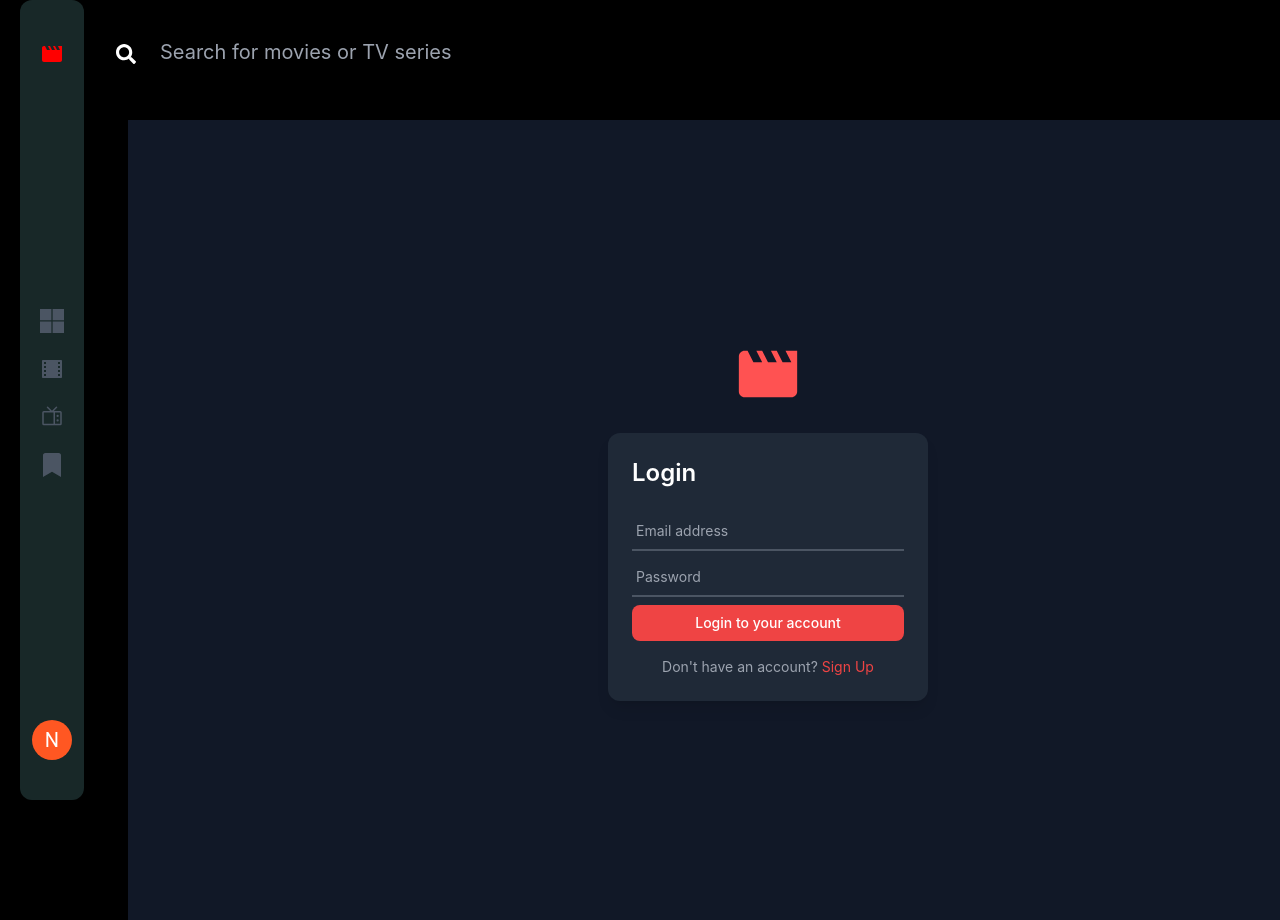
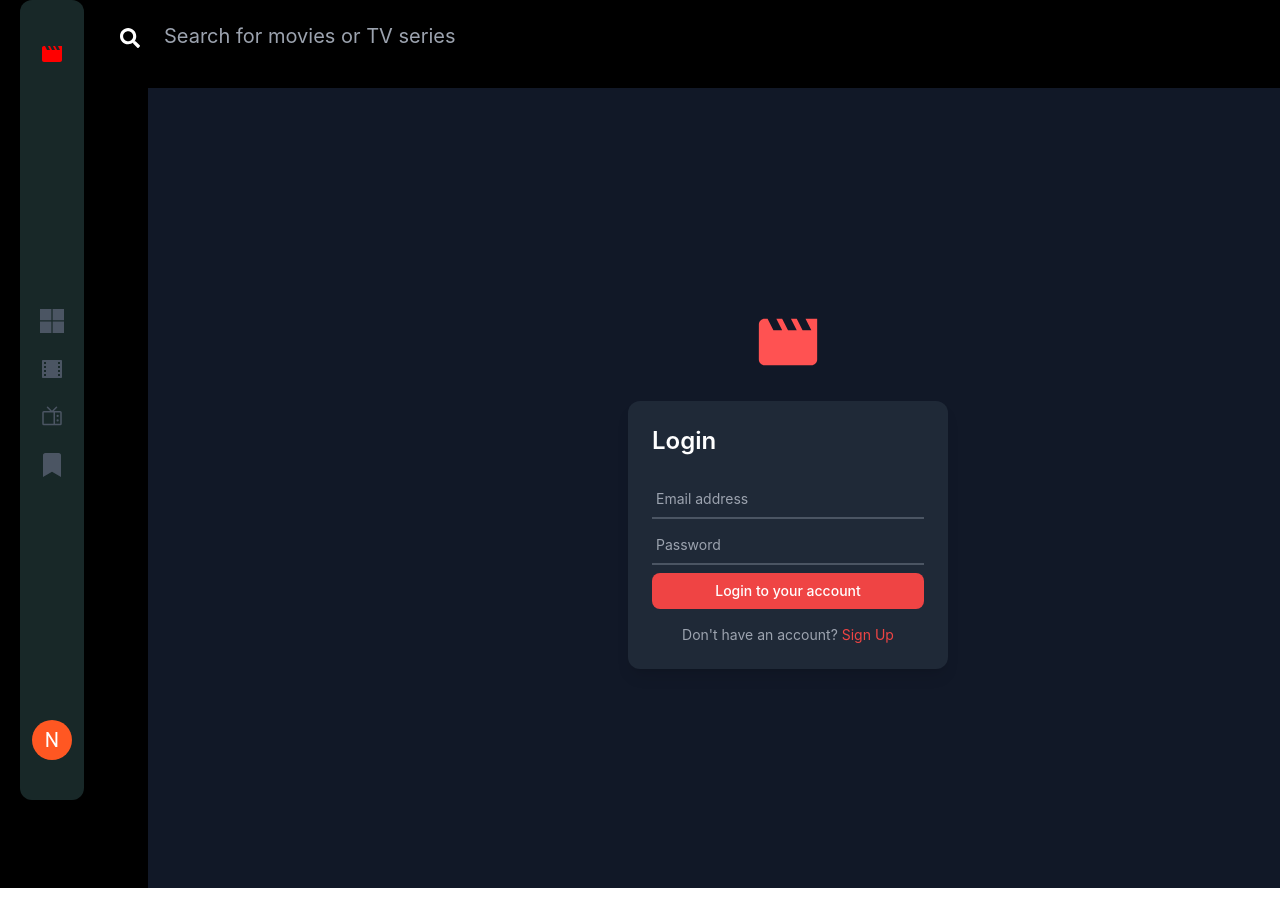
Before and after one commit to yashtibrewal/entertainment-app, a React (Create React App) app: page /login in a window 1280 px wide. Shown: the top 920 px of the page. After the commit the page ends 888 px from the top, so only its background shows below. Built offline with nearby package versions, Linux system fonts and the light colour scheme.

Commit message:
Segregated protected route to general routes.

```diff
--- a/src/App.js
+++ b/src/App.js
@@ -9,7 +9,7 @@ import SignUp from "./pages/SignUp";
 import Login from "./pages/Login";
 import Navbar from "./components/navbar";
 import Search from "./components/search";
-import { AuthProvider, useAuth } from "./store/auth";
+import { AuthProvider } from "./store/auth";
 import ProtectedRoute from "./store/ProtectedRoute";
 import Logout from "./pages/Logout";
 
@@ -19,26 +19,22 @@ function App() {
       <AuthProvider>
         <div className="main-container flex flex-col md:flex-row min-h-screen bg-black text-white">
           {/* Navbar */}
-          <div className="w-full md:w-16 h-auto md:h-screen">
-            <Navbar />
-          </div>
+          <Navbar className="w-full md:w-16 h-auto md:h-screen" />
           <div className=" main-container flexing flex flex-col flex-1">
             {/* Search Component */}
-            <div className="padding flex-shrink-0 p-4">
-              <Search />
-            </div>
+            <Search className="padding flex-shrink-0 p-4" />
             {/* Routes */}
             <div className="flexing flex-1 px-16 overflow-auto md:mt-8">
               <Routes>
                 <Route path="/sign-up" element={<SignUp />} />
                 <Route path="/login" element={<Login />} />
-                <Route path="/logout" element={<Logout />} />
-                <Route index path="/" element={<HomePage />} />
-                <Route path="/bookmark" element={<Bookmarks />} />
-                <Route path="/movies" element={<Movies />} />
-                <Route path="/tv-series" element={<TVSeries />} />
-                {/* <Route element={<ProtectedRoute />}>
-                </Route> */}
+                <Route element={<ProtectedRoute />}>
+                  <Route index path="/" element={<HomePage />} />
+                  <Route path="/bookmark" element={<Bookmarks />} />
+                  <Route path="/movies" element={<Movies />} />
+                  <Route path="/tv-series" element={<TVSeries />} />
+                  <Route path="/logout" element={<Logout />} />
+                </Route>
               </Routes>
             </div>
           </div>
```
